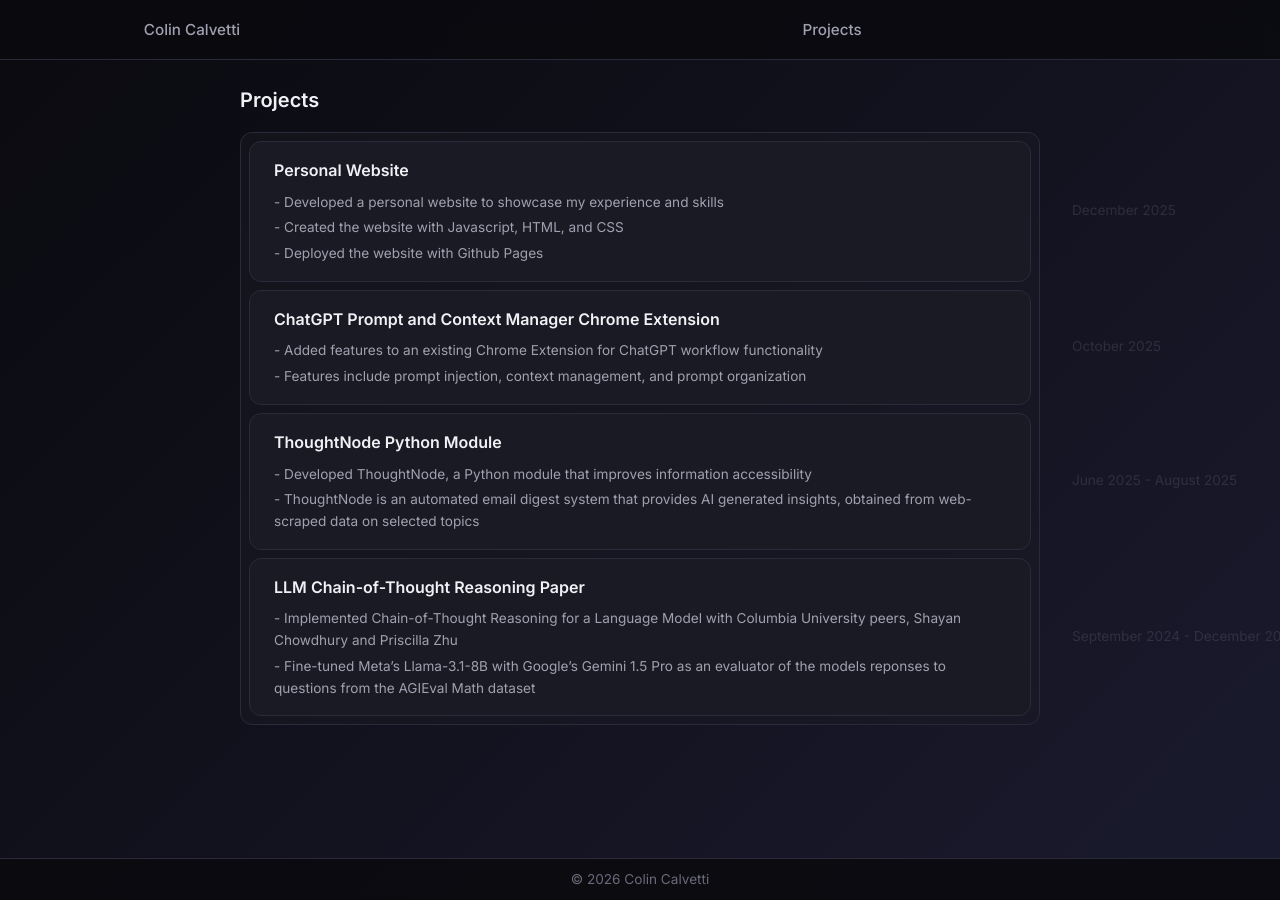
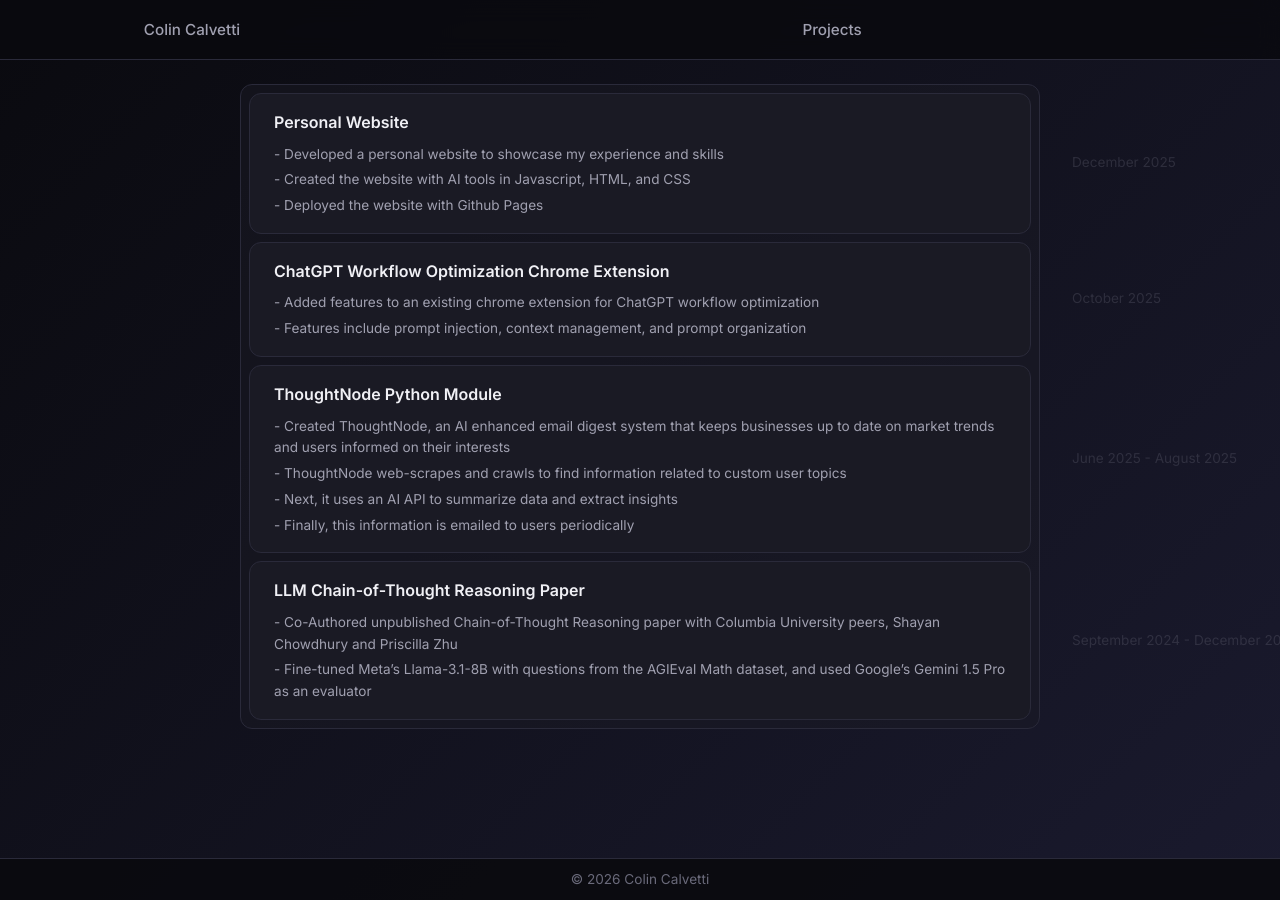
Before and after one commit to colincalvetti/colincalvetti.github.io, a Jekyll site: the page built from projects/index.html, in a window 1280 px wide. Built offline with Jekyll 4.4.1, drawn with Linux system fonts in a browser that asks for light colours.

Commit message:
update project descriptions; alter project page layout; change interests/skills on home page

```diff
--- a/index.html
+++ b/index.html
@@ -57,7 +57,7 @@ title: Colin Calvetti
             </div>
             <div class="info-item">
                 <span class="emoji" aria-hidden="true">⚡️</span>
-                <span>AI/ML &amp; Cybersecurity &amp; Software Engineering</span>
+                <span>AI/ML &amp; Software Engineering</span>
             </div>
         </div>
     </section>
--- a/projects.json
+++ b/projects.json
@@ -5,7 +5,7 @@
             "name":"Personal Website",
             "description":[
                 "- Developed a personal website to showcase my experience and skills",
-                "- Created the website with Javascript, HTML, and CSS",
+                "- Created the website with AI tools in Javascript, HTML, and CSS",
                 "- Deployed the website with Github Pages"
             ],
             "date":"December 2025",
@@ -13,9 +13,9 @@
             "favorite":false
         },
         {
-            "name":"ChatGPT Prompt and Context Manager Chrome Extension",
+            "name":"ChatGPT Workflow Optimization Chrome Extension",
             "description":[
-                "- Added features to an existing Chrome Extension for ChatGPT workflow functionality",
+                "- Added features to an existing chrome extension for ChatGPT workflow optimization",
                 "- Features include prompt injection, context management, and prompt organization"
             ],
             "date":"October 2025",
@@ -25,8 +25,10 @@
         {
             "name":"ThoughtNode Python Module",
             "description":[
-                "- Developed ThoughtNode, a Python module that improves information accessibility",
-                "- ThoughtNode is an automated email digest system that provides AI generated insights, obtained from web-scraped data on selected topics"
+                "- Created ThoughtNode, an AI enhanced email digest system that keeps businesses up to date on market trends and users informed on their interests",
+                "- ThoughtNode web-scrapes and crawls to find information related to custom user topics",
+                "- Next, it uses an AI API to summarize data and extract insights",
+                "- Finally, this information is emailed to users periodically"
             ],
             "date":"June 2025 - August 2025",
             "link":"https://github.com/CustomerNode/ThoughtNode",
@@ -35,8 +37,8 @@
         {
             "name":"LLM Chain-of-Thought Reasoning Paper",
             "description":[
-                "- Implemented Chain-of-Thought Reasoning for a Language Model with Columbia University peers, Shayan Chowdhury and Priscilla Zhu",
-                "- Fine-tuned Meta’s Llama-3.1-8B with Google’s Gemini 1.5 Pro as an evaluator of the models reponses to questions from the AGIEval Math dataset"
+                "- Co-Authored unpublished Chain-of-Thought Reasoning paper with Columbia University peers, Shayan Chowdhury and Priscilla Zhu",
+                "- Fine-tuned Meta’s Llama-3.1-8B with questions from the AGIEval Math dataset, and used Google’s Gemini 1.5 Pro as an evaluator"
             ],
             "date":"September 2024 - December 2024",
             "link":"https://drive.google.com/file/d/1pjjCkzautfjNQyQ0CnutVbVhPhpNsbYK/",
--- a/projects/index.html
+++ b/projects/index.html
@@ -4,7 +4,6 @@ title: Colin Calvetti
 ---
 <div class="projects-page">
     <div class="projects-center">
-        <h1 class="page-title">Projects</h1>
         <div id="projects-page" class="projects-grid" role="list" aria-label="All projects"></div>
     </div>
     <aside id="dates-column" class="dates-column" aria-hidden="true"></aside>
```
